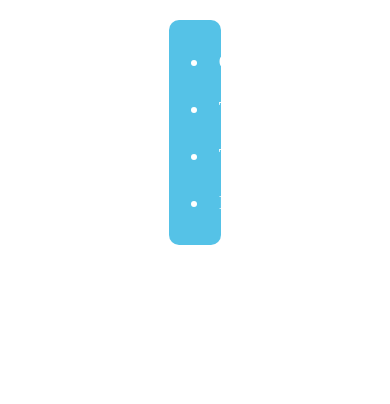
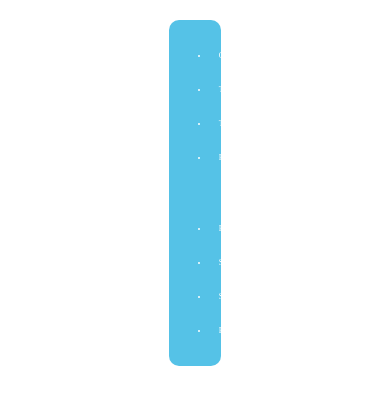
Before and after one commit to Rachell413/11.12.-git, a plain HTML site: page index.html in a window 390 px wide. Drawn offline with Linux system fonts and the light colour scheme.

Commit message:
Добавила адаптив

```diff
--- a/index.html
+++ b/index.html
@@ -48,6 +48,14 @@
         .menu li:hover {
             background-color: #878787;
         }
+        @media (max-width: 600px) {
+            .container {
+                flex-direction: column;
+            }
+            .menu li {
+                font-size: 50%;
+            }
+        }
     </style>
 </body>
 </html>
```
